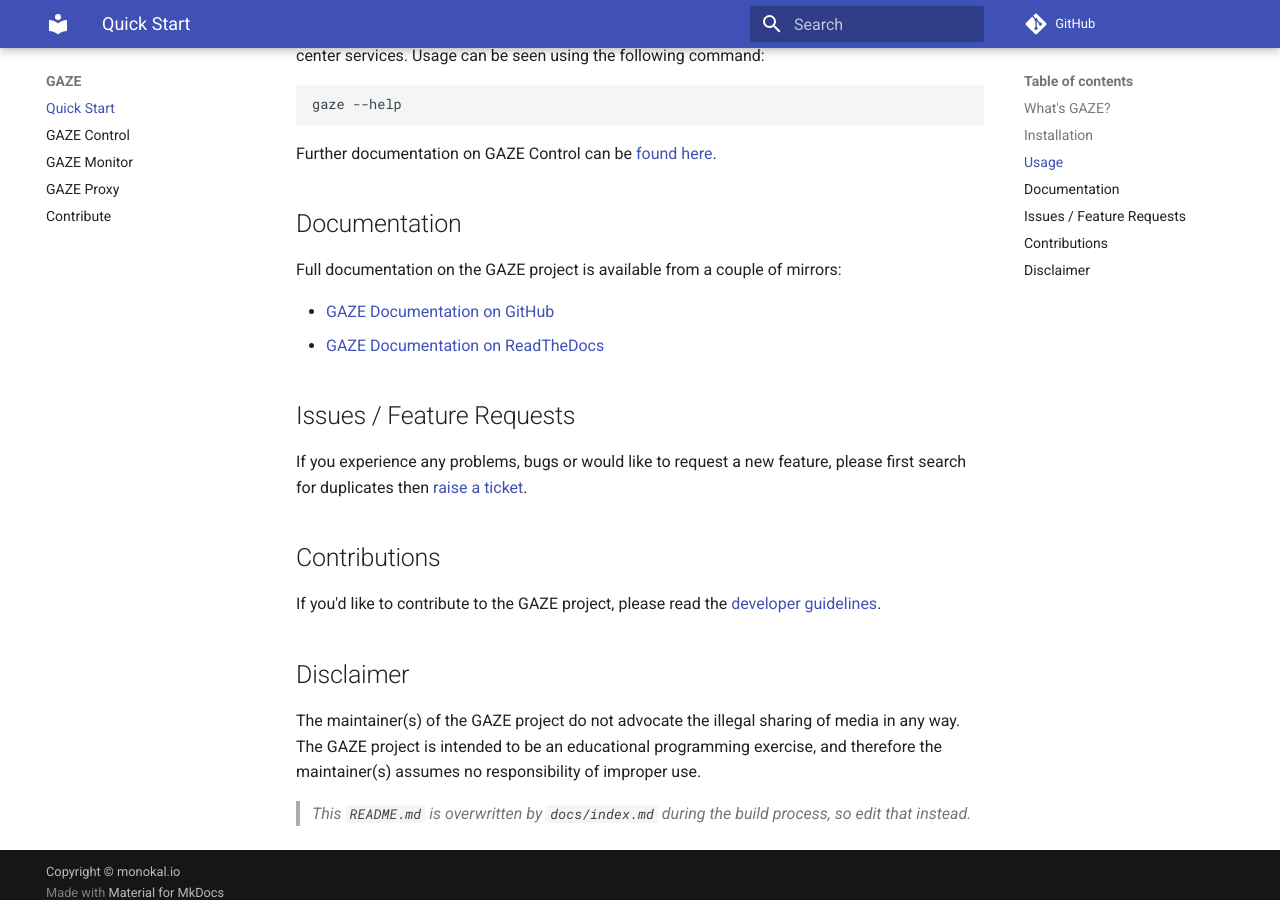
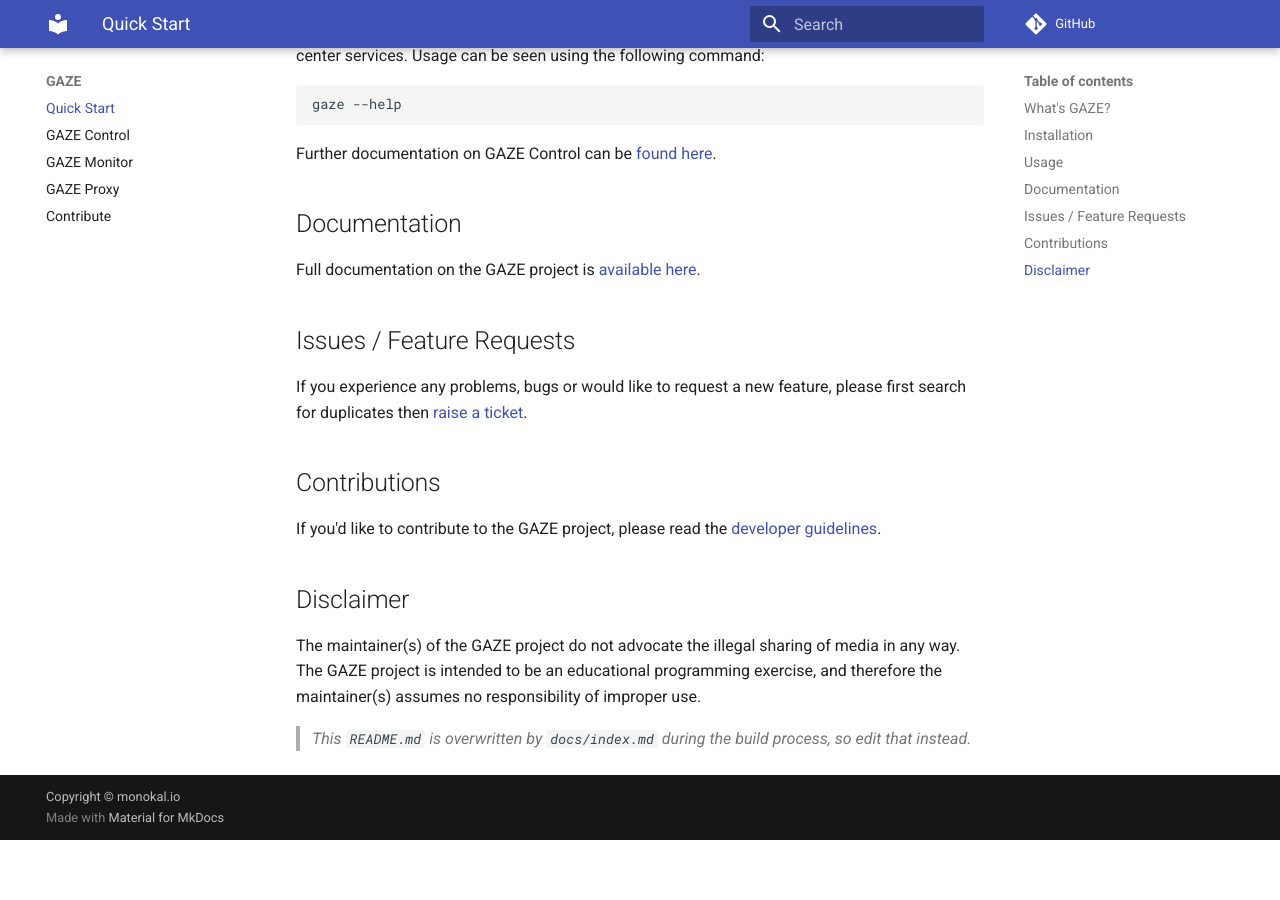
Before and after one commit to monokal/GAZE, an MkDocs documentation site: the page built from docs/index.md, in a window 1280 px wide and 900 px high, scrolled down 1477 px. Built offline with MkDocs 1.6.1 and Material for MkDocs 9.7.7, drawn with Linux system fonts in a browser that asks for light colours; comment, search, counter and statistics services are not loaded; old or Windows-style settings are respelled for this version of MkDocs; after the commit the page ends 2317 px from its top, so only the background shows below that.

Commit message:
Pushed by gbuild.

```diff
--- a/docs/index.md
+++ b/docs/index.md
@@ -2,7 +2,7 @@
 
 ![GAZE logo](https://raw.githubusercontent.com/monokal/GAZE/master/docs/img/gaze.png "GAZE")
 
-[![Documentation Status](http://readthedocs.org/projects/gaze/badge/?version=latest)](http://gaze.readthedocs.io/en/latest/?badge=latest) [![Build Status](https://travis-ci.org/monokal/GAZE.svg?branch=master)](https://travis-ci.org/monokal/GAZE) [![Docker Build Status](https://img.shields.io/badge/docker%20build-automated-brightgreen.svg)](https://hub.docker.com/r/monokal/gazectl/) [![GitHub](https://img.shields.io/badge/code-github-blue.svg)](https://github.com/monokal/gaze) [![Chat on Gitter](https://img.shields.io/badge/chat-gitter-blue.svg)](https://gitter.im/gaze-tomc/) [![GPLv3 license](https://img.shields.io/badge/license-GPLv3-blue.svg)](https://github.com/monokal/GAZE/blob/master/LICENSE) [![Donate via PayPal](https://img.shields.io/badge/donate-paypal-blue.svg)](https://www.paypal.me/monokal/)
+[![Build Status](https://travis-ci.org/monokal/GAZE.svg?branch=master)](https://travis-ci.org/monokal/GAZE) [![Docker Build Status](https://img.shields.io/badge/docker%20build-automated-brightgreen.svg)](https://hub.docker.com/r/monokal/gazectl/) [![GitHub](https://img.shields.io/badge/code-github-blue.svg)](https://github.com/monokal/gaze) [![Chat on Gitter](https://img.shields.io/badge/chat-gitter-blue.svg)](https://gitter.im/gaze-tomc/) [![GPLv3 license](https://img.shields.io/badge/license-GPLv3-blue.svg)](https://github.com/monokal/GAZE/blob/master/LICENSE) [![Donate via PayPal](https://img.shields.io/badge/donate-paypal-blue.svg)](https://www.paypal.me/monokal/)
 
 ## What's GAZE?
 It's a true turnkey open-source media center solution. It will deploy, configure and network the following services, making use of Docker's ecosystem:
@@ -39,10 +39,7 @@
 Further documentation on GAZE Control can be [found here](http://gaze.monokal.io/control).
 
 ## Documentation
-Full documentation on the GAZE project is available from a couple of mirrors:
-
-* [GAZE Documentation on GitHub](http://gaze.monokal.io)
-* [GAZE Documentation on ReadTheDocs](http://gaze.readthedocs.io)
+Full documentation on the GAZE project is [available here](http://gaze.monokal.io).
 
 ## Issues / Feature Requests
 If you experience any problems, bugs or would like to request a new feature, please first search for duplicates then [raise a ticket](https://github.com/monokal/GAZE/issues).
--- a/mkdocs.yml
+++ b/mkdocs.yml
@@ -8,7 +8,6 @@
 
 docs_dir: 'docs'
 
-#theme: readthedocs
 theme: material
 extra_css: [extra.css]
 copyright: "Copyright &copy; monokal.io"
```
Also changed, not shown: README.md (+2 -5 lines).
